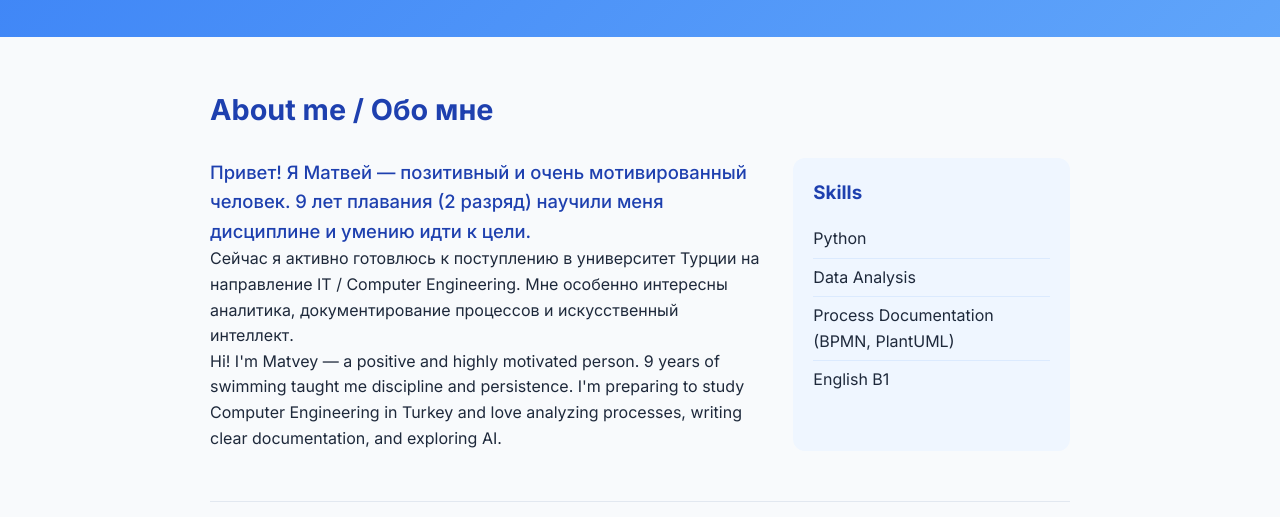
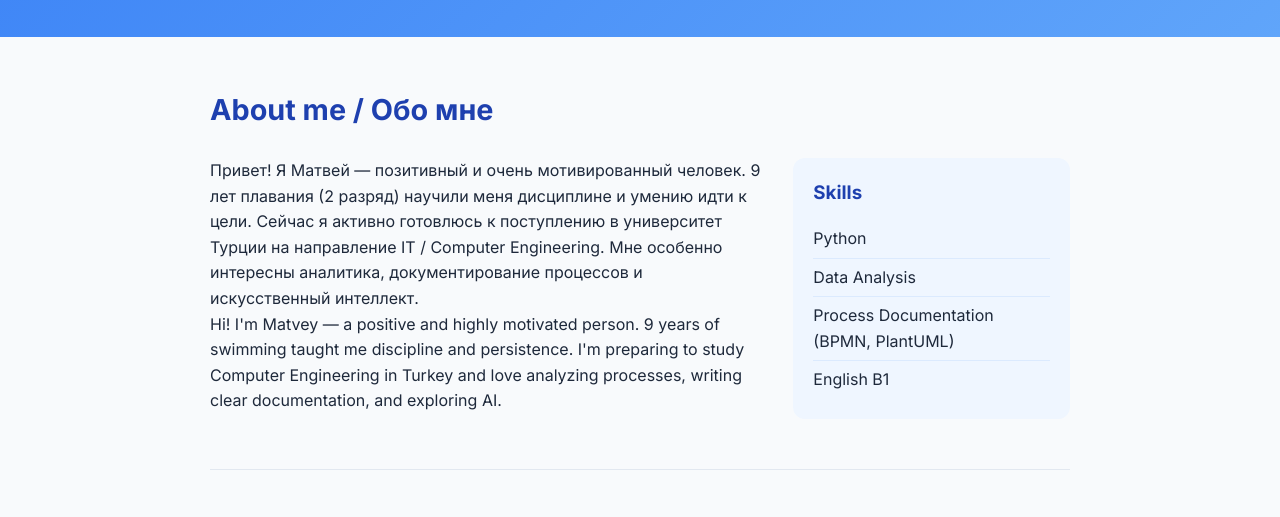
Before and after one commit to matvey-kuzovkin/matvey-kuzovkin.github.io, a plain HTML site: page index.html in a window 1280 px wide. Shown: the part 224-741 px from the top of the page. Drawn offline with Linux system fonts and the light colour scheme.

Commit message:
Update index.html

```diff
--- a/index.html
+++ b/index.html
@@ -28,11 +28,9 @@
             <h2>About me / Обо мне</h2>
             <div class="about-grid">
                 <div class="about-text">
-                    <p class="positive">
+                    <p>
                         Привет! Я Матвей — позитивный и очень мотивированный человек.
                         9 лет плавания (2 разряд) научили меня дисциплине и умению идти к цели.
-                    </p>
-                    <p>
                         Сейчас я активно готовлюсь к поступлению в университет Турции
                         на направление IT / Computer Engineering. Мне особенно интересны
                         аналитика, документирование процессов и искусственный интеллект.
```
